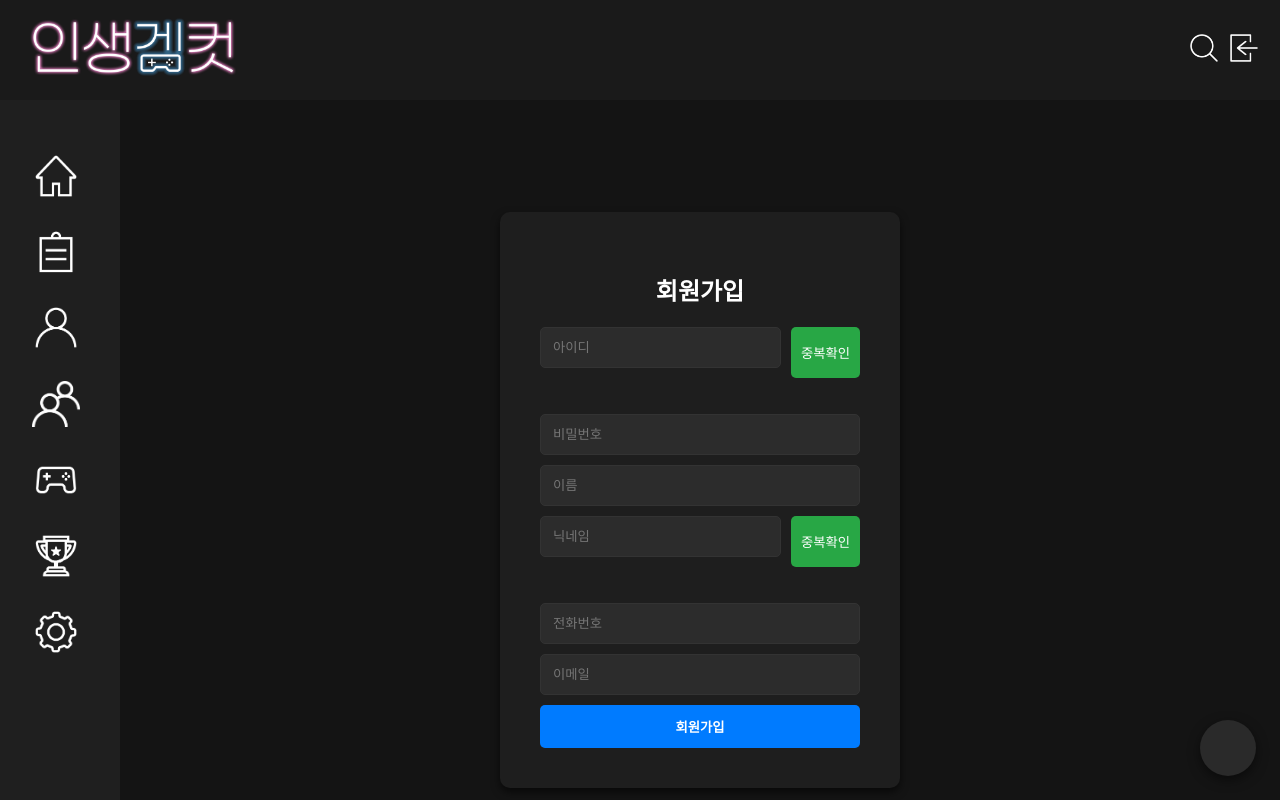
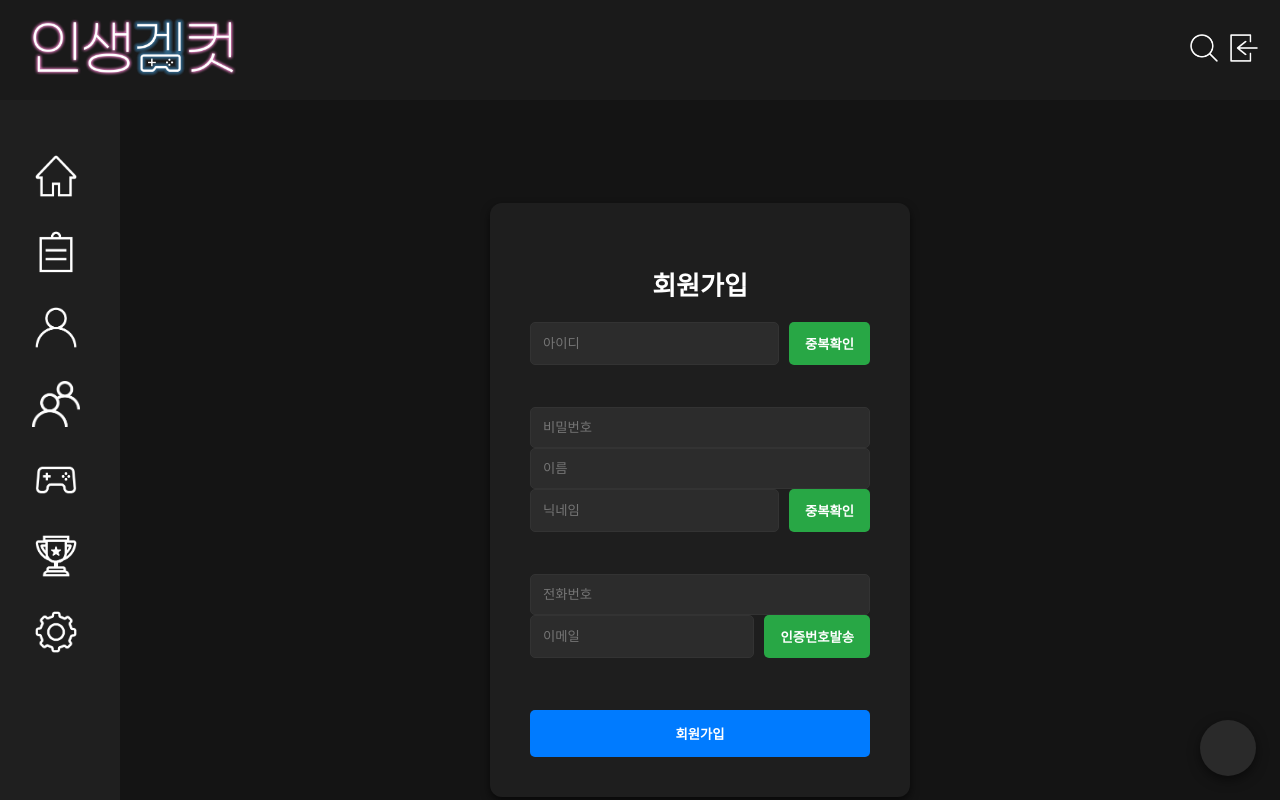
Before and after one commit to Sonjulking/GameCut_final_frontend, a React (Vite) app: page /join in a window 1280 px wide. Built offline with nearby package versions, Linux system fonts and the light colour scheme; some icons are missing; a small style sheet from the web is missing.

Commit message:
작업 중인 내용 임시 커밋

```diff
--- a/dev-dist/sw.js
+++ b/dev-dist/sw.js
@@ -82,7 +82,7 @@ define(['./workbox-54d0af47'], (function (workbox) { 'use strict';
     "revision": "3ca0b8505b4bec776b69afdba2768812"
   }, {
     "url": "index.html",
-    "revision": "0.5mhb3jpfhl"
+    "revision": "0.grctbnk3l9"
   }], {});
   workbox.cleanupOutdatedCaches();
   workbox.registerRoute(new workbox.NavigationRoute(workbox.createHandlerBoundToURL("index.html"), {
--- a/src/pages/Join.jsx
+++ b/src/pages/Join.jsx
@@ -14,6 +14,12 @@ const Join = () => {
 
   const [idCheckMessage, setIdCheckMessage] = useState("");
   const [nicknameCheckMessage, setNicknameCheckMessage] = useState("");
+  const [emailVerifyMessage, setEmailVerifyMessage] = useState("");
+  const [emailCodeSent, setEmailCodeSent] = useState(false);
+  const [inputEmailCode, setInputEmailCode] = useState("");
+  const [serverEmailCode, setServerEmailCode] = useState("");
+  const [emailVerified, setEmailVerified] = useState(false);
+
   const [error, setError] = useState("");
   const [loading, setLoading] = useState(false);
   const navigate = useNavigate();
@@ -35,11 +41,11 @@ const Join = () => {
       const response = await axios.get(
         `http://localhost:8081/user/checkUserId?userId=${formData.userId}`
       );
-      if (response.data.exists) {
-        setIdCheckMessage("이미 사용중인 아이디입니다.");
-      } else {
-        setIdCheckMessage("사용 가능한 아이디입니다.");
-      }
+      setIdCheckMessage(
+        response.data.exists
+          ? "이미 사용중인 아이디입니다."
+          : "사용 가능한 아이디입니다."
+      );
     } catch (err) {
       console.error(err);
     }
@@ -54,21 +60,83 @@ const Join = () => {
       const response = await axios.get(
         `http://localhost:8081/user/checkUserNickname?userNickname=${formData.userNickname}`
       );
-      if (response.data.exists) {
-        setNicknameCheckMessage("이미 사용중인 닉네임입니다.");
-      } else {
-        setNicknameCheckMessage("사용 가능한 닉네임입니다.");
-      }
+      setNicknameCheckMessage(
+        response.data.exists
+          ? "이미 사용중인 닉네임입니다."
+          : "사용 가능한 닉네임입니다."
+      );
     } catch (err) {
       console.error(err);
     }
   };
 
+  // ✨ 이메일 인증버튼 기능 (인증번호 받기)
+  const sendEmailCode = async () => {
+    if (!formData.email) {
+      setEmailVerifyMessage("이메일을 입력하세요.");
+      return;
+    }
+    try {
+      const response = await axios.post(
+        `http://localhost:8081/user/email/send`,
+        { email: formData.email }
+      );
+      if (response.data.success) {
+        setEmailVerifyMessage("인증번호가 전송되었습니다.");
+        setEmailCodeSent(true);
+        setServerEmailCode(response.data.code); // 백엔드에서 받은 인증코드 저장
+      } else {
+        setEmailVerifyMessage("이메일 전송 실패.");
+      }
+    } catch (err) {
+      console.error(err);
+      setEmailVerifyMessage("서버 오류 발생.");
+    }
+  };
+
+  // ✨ 인증번호 확인
+  const checkEmailCode = () => {
+    if (inputEmailCode === serverEmailCode) {
+      setEmailVerifyMessage("이메일 인증 성공!");
+      setEmailVerified(true);
+    } else {
+      setEmailVerifyMessage("인증번호가 일치하지 않습니다.");
+    }
+  };
+
+  const validateForm = () => {
+    if (
+      !formData.userId ||
+      !formData.userPwd ||
+      !formData.userName ||
+      !formData.userNickname ||
+      !formData.email
+    ) {
+      setError("필수 입력값을 모두 작성해주세요.");
+      return false;
+    }
+    if (idCheckMessage === "이미 사용중인 아이디입니다.") {
+      setError("아이디 중복 확인을 다시 해주세요.");
+      return false;
+    }
+    if (nicknameCheckMessage === "이미 사용중인 닉네임입니다.") {
+      setError("닉네임 중복 확인을 다시 해주세요.");
+      return false;
+    }
+    if (!emailVerified) {
+      setError("이메일 인증을 완료해주세요.");
+      return false;
+    }
+    return true;
+  };
+
   const handleSubmit = async (e) => {
     e.preventDefault();
+    if (loading) return;
+    setError("");
+    if (!validateForm()) return;
+
     setLoading(true);
-    setError("");
-
     try {
       const response = await axios.post(
         "http://localhost:8081/user/join",
@@ -84,7 +152,6 @@ const Join = () => {
       console.error(err);
       setError("서버 오류가 발생했습니다.");
     }
-
     setLoading(false);
   };
 
@@ -107,15 +174,13 @@ const Join = () => {
               type="button"
               style={styles.smallButton}
               onClick={checkUserId}
+              disabled={loading}
             >
               중복확인
             </button>
           </div>
           <p
-            style={{
-              color: idCheckMessage.includes("가능") ? "green" : "red",
-              marginBottom: "10px",
-            }}
+            style={{ color: idCheckMessage.includes("가능") ? "green" : "red" }}
           >
             {idCheckMessage}
           </p>
@@ -129,7 +194,6 @@ const Join = () => {
             style={styles.input}
             required
           />
-
           <input
             type="text"
             name="userName"
@@ -154,6 +218,7 @@ const Join = () => {
               type="button"
               style={styles.smallButton}
               onClick={checkUserNickname}
+              disabled={loading}
             >
               중복확인
             </button>
@@ -161,7 +226,6 @@ const Join = () => {
           <p
             style={{
               color: nicknameCheckMessage.includes("가능") ? "green" : "red",
-              marginBottom: "10px",
             }}
           >
             {nicknameCheckMessage}
@@ -175,6 +239,8 @@ const Join = () => {
             onChange={handleChange}
             style={styles.input}
           />
+
+          <div style={styles.inputGroup}>
             <input
               type="email"
               name="email"
@@ -184,7 +250,46 @@ const Join = () => {
               style={styles.input}
               required
             />
-          <button type="submit" style={styles.button} disabled={loading}>
+            <button
+              type="button"
+              style={styles.smallButton}
+              onClick={sendEmailCode}
+              disabled={loading}
+            >
+              인증번호발송
+            </button>
+          </div>
+
+          {emailCodeSent && (
+            <>
+              <div style={styles.inputGroup}>
+                <input
+                  type="text"
+                  placeholder="인증번호 입력"
+                  value={inputEmailCode}
+                  onChange={(e) => setInputEmailCode(e.target.value)}
+                  style={styles.input}
+                />
+                <button
+                  type="button"
+                  style={styles.smallButton}
+                  onClick={checkEmailCode}
+                >
+                  확인
+                </button>
+              </div>
+            </>
+          )}
+
+          <p
+            style={{
+              color: emailVerifyMessage.includes("성공") ? "green" : "red",
+            }}
+          >
+            {emailVerifyMessage}
+          </p>
+
+          <button type="submit" style={styles.submitButton} disabled={loading}>
             {loading ? "가입 중..." : "회원가입"}
           </button>
           {error && <p style={styles.error}>{error}</p>}
@@ -194,7 +299,6 @@ const Join = () => {
   );
 };
 
-// 기존 스타일 + 버튼 스타일 추가
 const styles = {
   container: {
     height: "100vh",
@@ -206,56 +310,42 @@ const styles = {
   card: {
     background: "#1e1e1e",
     padding: "40px",
-    borderRadius: "10px",
+    borderRadius: "12px",
     boxShadow: "0 4px 8px rgba(0,0,0,0.6)",
-    width: "400px",
+    width: "420px",
     textAlign: "center",
   },
-  title: {
-    marginBottom: "20px",
-    fontSize: "24px",
-    color: "#ffffff",
-  },
-  form: {
-    display: "flex",
-    flexDirection: "column",
-  },
+  title: { marginBottom: "20px", fontSize: "26px", color: "#ffffff" },
+  form: { display: "flex", flexDirection: "column" },
   input: {
     padding: "12px",
-    marginBottom: "10px",
     border: "1px solid #333",
     borderRadius: "5px",
     backgroundColor: "#2c2c2c",
     color: "#ffffff",
-    width: "100%",
+    flex: 1,
   },
-  inputGroup: {
-    display: "flex",
-    marginBottom: "10px",
-  },
+  inputGroup: { display: "flex", gap: "10px", marginBottom: "10px" },
   smallButton: {
-    padding: "10px",
-    marginLeft: "10px",
+    padding: "12px 16px",
     backgroundColor: "#28a745",
     color: "white",
     border: "none",
     borderRadius: "5px",
     cursor: "pointer",
-    whiteSpace: "nowrap",
+    fontWeight: "bold",
   },
-  button: {
-    padding: "12px",
+  submitButton: {
+    padding: "14px",
     backgroundColor: "#007bff",
     color: "white",
     border: "none",
     borderRadius: "5px",
     cursor: "pointer",
     fontWeight: "bold",
-  },
-  error: {
-    color: "#ff4d4f",
     marginTop: "10px",
   },
+  error: { color: "#ff4d4f", marginTop: "10px" },
 };
 
 export default Join;
--- a/src/pages/Login.jsx
+++ b/src/pages/Login.jsx
@@ -1,11 +1,8 @@
 import React, { useState } from "react";
 import { useNavigate } from "react-router-dom";
 import axios from "axios";
-import { GoogleOAuthProvider, GoogleLogin } from "@react-oauth/google";
+import { useGoogleLogin } from "@react-oauth/google";
 
-// === 환경변수 ===
-const GOOGLE_CLIENT_ID =
-  "752741472899-quo69i7p0r9cgi0kh67steu3dtbjkvac.apps.googleusercontent.com";
 const NAVER_CLIENT_ID = "CQbPXwMaS8p6gHpnTpsS";
 const REDIRECT_URI = "http://localhost:5173/naver/callback";
 
@@ -16,11 +13,20 @@ const Login = () => {
   const [loading, setLoading] = useState(false);
   const navigate = useNavigate();
 
-  // 일반 로그인
   const handleSubmit = async (e) => {
     e.preventDefault();
+    setError("");
+
+    if (!userId.trim()) {
+      setError("아이디를 입력해주세요.");
+      return;
+    }
+    if (!pwd.trim()) {
+      setError("비밀번호를 입력해주세요.");
+      return;
+    }
+
     setLoading(true);
-    setError("");
     try {
       const response = await axios.post("http://localhost:8081/user/login", {
         userId,
@@ -43,13 +49,15 @@ const Login = () => {
     setLoading(false);
   };
 
-  // 구글 로그인 성공
-  const handleGoogleSuccess = async (credentialResponse) => {
-    const credential = credentialResponse.credential;
+  const googleLogin = useGoogleLogin({
+    onSuccess: async (tokenResponse) => {
       try {
-      const res = await axios.post("http://localhost:8081/user/oauth/google", {
-        token: credential,
-      });
+        const res = await axios.post(
+          "http://localhost:8081/user/oauth/google",
+          {
+            token: tokenResponse.access_token,
+          }
+        );
         if (res.data.success) {
           localStorage.setItem("token", res.data.token);
           localStorage.setItem("nickname", res.data.userNickname);
@@ -61,9 +69,12 @@ const Login = () => {
         console.error(err);
         setError("구글 로그인 실패");
       }
-  };
+    },
+    onError: () => {
+      setError("구글 로그인 실패");
+    },
+  });
 
-  // 네이버 로그인
   const naverLogin = () => {
     const state = Math.random().toString(36).substring(2);
     const url = `https://nid.naver.com/oauth2.0/authorize?response_type=code&client_id=${NAVER_CLIENT_ID}&redirect_uri=${encodeURIComponent(
@@ -73,7 +84,6 @@ const Login = () => {
   };
 
   return (
-    <GoogleOAuthProvider clientId={GOOGLE_CLIENT_ID}>
     <div style={styles.container}>
       <div style={styles.card}>
         <h2 style={styles.title}>로그인</h2>
@@ -101,21 +111,16 @@ const Login = () => {
           {error && <p style={styles.error}>{error}</p>}
         </form>
 
-          {/* 소셜 로그인 통일 */}
         <div style={styles.socialWrapper}>
-            <div style={styles.fullWidthSocial}>
-              <GoogleLogin
-                onSuccess={handleGoogleSuccess}
-                onError={() => console.log("Google Login Failed")}
-                width="100%"
-              />
-            </div>
+          <button onClick={() => googleLogin()} style={styles.googleButton}>
+            Google 계정으로 로그인
+          </button>
+
           <button onClick={naverLogin} style={styles.naverButton}>
             네이버 로그인
           </button>
         </div>
 
-          {/* 회원가입 & 비밀번호 찾기 */}
         <div style={styles.bottomWrapper}>
           <button onClick={() => navigate("/join")} style={styles.linkButton}>
             회원가입
@@ -129,11 +134,9 @@ const Login = () => {
         </div>
       </div>
     </div>
-    </GoogleOAuthProvider>
   );
 };
 
-// === 스타일 ===
 const styles = {
   container: {
     height: "100vh",
@@ -162,13 +165,13 @@ const styles = {
   },
   button: {
     padding: "12px",
-    backgroundColor: "#4CAF50",
+    backgroundColor: "#FF8C00", // 🎯 새로운 오렌지색 계열로 변경
     color: "white",
     border: "none",
     borderRadius: "5px",
     cursor: "pointer",
     fontWeight: "bold",
-    marginBottom: "10px",
+    marginBottom: "0px", // 간격 맞추기 위해 margin 제거
     width: "100%",
   },
   error: { color: "#ff4d4f", marginTop: "10px" },
@@ -176,12 +179,17 @@ const styles = {
     marginTop: "20px",
     display: "flex",
     flexDirection: "column",
-    gap: "10px",
+    gap: "15px", // 모든 소셜 버튼 간격 일정하게
   },
-  fullWidthSocial: {
+  googleButton: {
+    padding: "12px",
+    backgroundColor: "#4285F4",
+    color: "white",
+    border: "none",
+    borderRadius: "5px",
+    cursor: "pointer",
+    fontWeight: "bold",
     width: "100%",
-    display: "flex",
-    justifyContent: "center",
   },
   naverButton: {
     padding: "12px",
```
Also changed, not shown: src/main.jsx (+12 -6 lines). Lines whose indentation alone changed are shown as unchanged.
